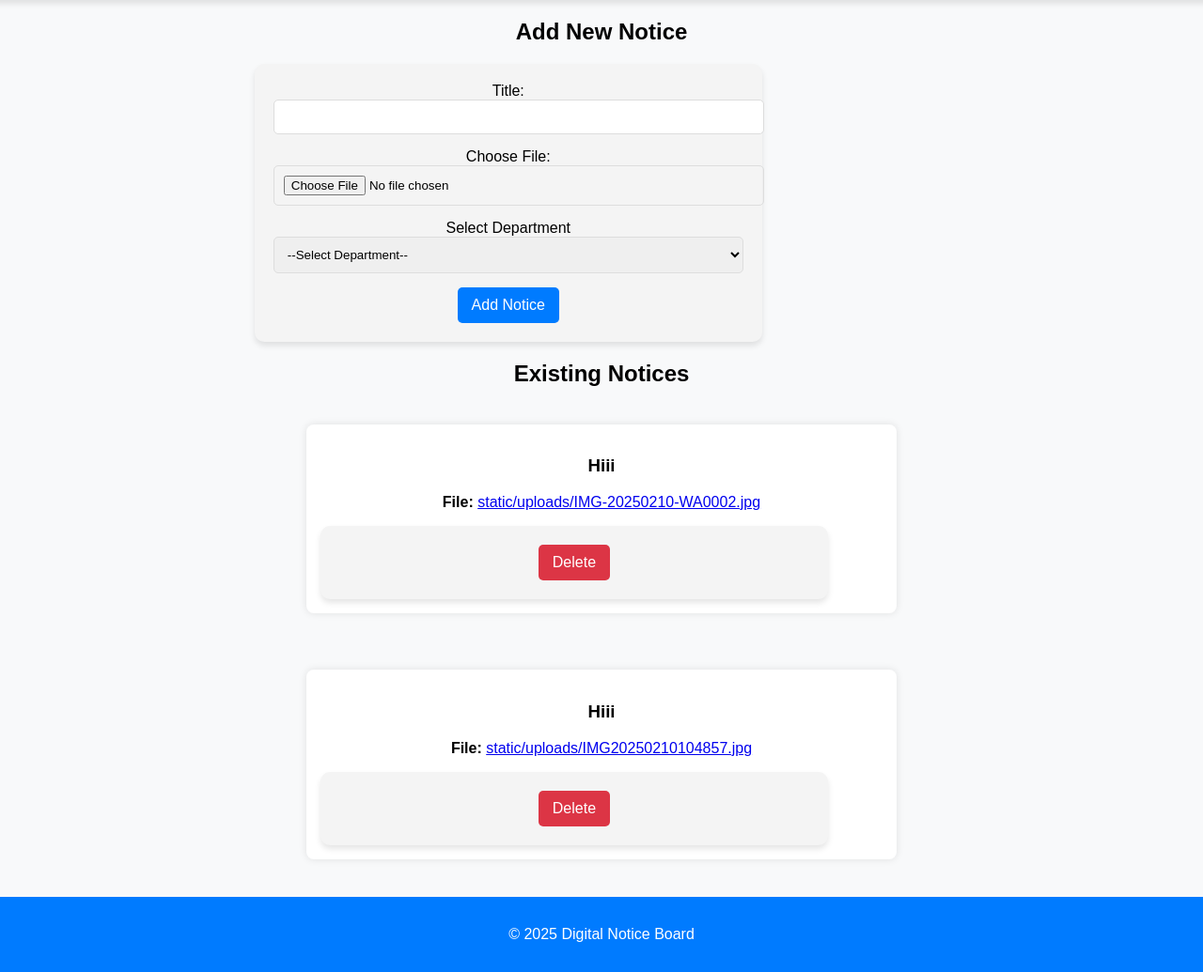
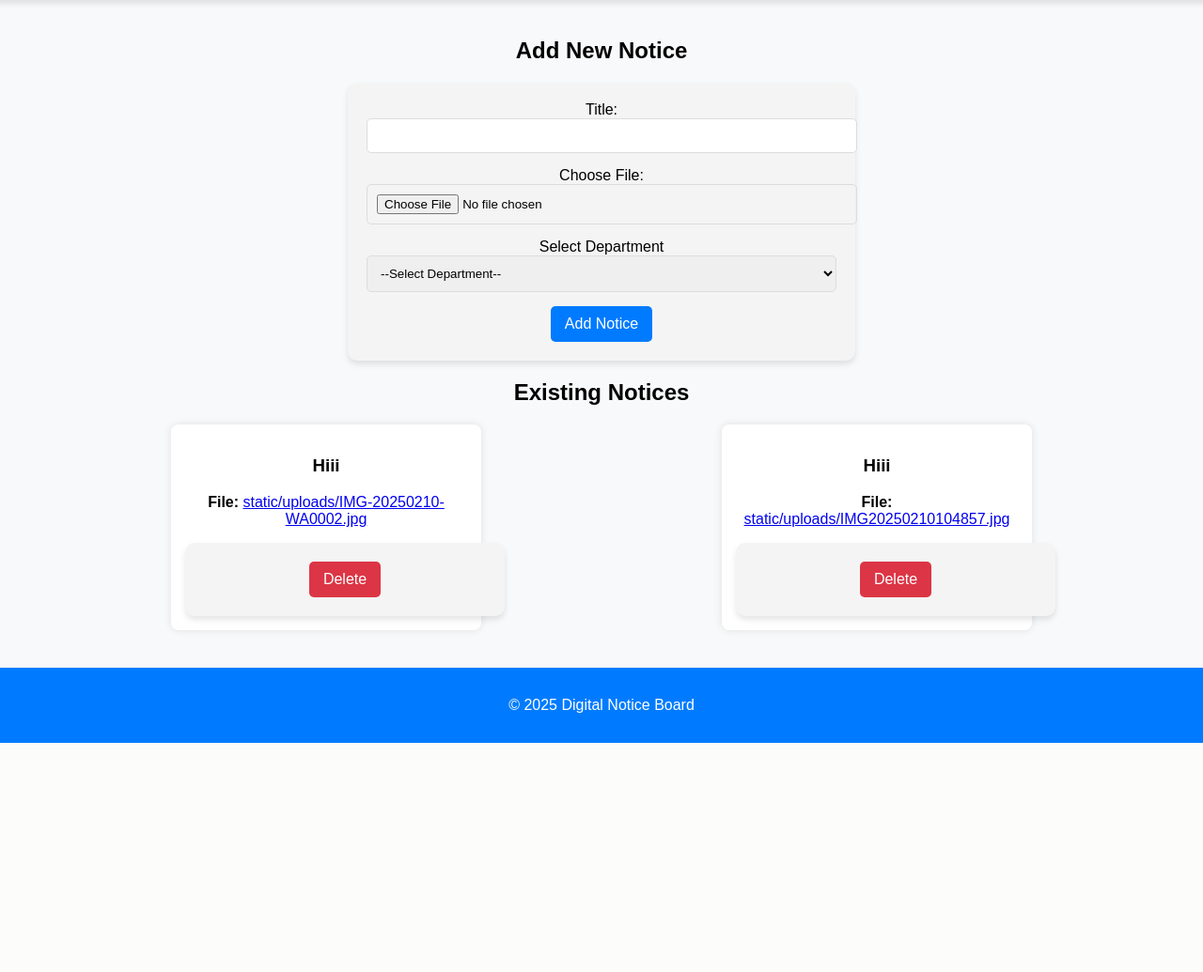
Before and after one commit to digi2025new/digital-notice, a Flask app: page /admin in a window 1280 px wide. Shown: the part 150-1185 px from the top of the page at 94% size. After the commit the page ends 941 px from the top, so only its background shows below. Run offline with Flask 3, Linux system fonts and the light colour scheme; a user stored in the database is signed in; data comes from the database, SQL or seed files in the repository.

Commit message:
Center admin panel layout and redirect with anchor to avoid page jump

```diff
--- a/server.py
+++ b/server.py
@@ -123,21 +123,26 @@ def admin():
 @app.route('/notices', methods=['POST'])
 @login_required
 def add_notice():
+    """Adds a new notice and redirects to #existing-notices to avoid jumping to top."""
     if 'file' not in request.files or 'department' not in request.form:
         return "Missing file or department field", 400
+
     file = request.files['file']
     title = request.form['title']
     department = request.form['department'].lower()
+
     if file.filename == '':
         return "No selected file"
+
     if file and allowed_file(file.filename):
         filename = secure_filename(file.filename)
         absolute_path = os.path.join(app.config['UPLOAD_FOLDER'], filename)
         file.save(absolute_path)
-        # Create a relative path with forward slashes for HTML use.
+
         relative_path = f"static/uploads/{filename}".replace("\\", "/")
         file_type = filename.rsplit('.', 1)[1].lower()
-        print("DEBUG: Storing in DB ->", relative_path)  # Debug info
+        print("DEBUG: Storing in DB ->", relative_path)
+
         conn = get_db_connection()
         try:
             conn.execute(
@@ -148,12 +153,16 @@ def add_notice():
             emit_notices_update()
         finally:
             conn.close()
-        return redirect(url_for('admin'))
+
+        # Redirect to the admin page and jump to the "existing-notices" section
+        return redirect(url_for('admin') + '#existing-notices')
+
     return "Invalid file type"
 
 @app.route('/notices/<int:notice_id>/delete', methods=['POST'])
 @login_required
 def delete_notice(notice_id):
+    """Deletes a notice and also redirects to #existing-notices."""
     conn = get_db_connection()
     try:
         notice = conn.execute('SELECT * FROM notices WHERE id = ?', (notice_id,)).fetchone()
@@ -164,7 +173,9 @@ def delete_notice(notice_id):
             conn.execute('DELETE FROM notices WHERE id = ?', (notice_id,))
             conn.commit()
             emit_notices_update()
-            return redirect(url_for('admin'))
+
+            # Redirect to #existing-notices so the user sees the updated list
+            return redirect(url_for('admin') + '#existing-notices')
         else:
             return "Notice not found"
     finally:
--- a/static/style.css
+++ b/static/style.css
@@ -38,7 +38,18 @@ header h1 {
     margin-bottom: 10px;
 }
 
-/* Department Selection Page */
+/* -------------------------------------------------- */
+/* Admin Main Container                               */
+/* -------------------------------------------------- */
+.admin-main {
+    width: 90%;
+    max-width: 1200px;  /* Adjust as needed for your layout */
+    margin: 0 auto;     /* Centers the admin content */
+    padding: 20px 0;
+    text-align: center;
+}
+
+/* Department Selection Page (if used) */
 .department-selection {
     display: flex;
     flex-direction: column;
@@ -55,7 +66,7 @@ header h1 {
     display: flex;
     align-items: center;
     justify-content: center;
-    min-height: 80vh; /* So it can occupy much of the screen */
+    min-height: 80vh;
     text-align: center;
     flex-direction: column;
 }
@@ -66,37 +77,31 @@ header h1 {
     flex-wrap: wrap;
     justify-content: center;
     gap: 20px;
-    width: 90%;
-    max-width: 1600px; /* Increased max width for large screens */
-    margin: 0 auto;
+    margin-top: 20px;
 }
 
 /* Individual Notice Styling */
 .notice {
-    /* Let .notice be wide enough to fill the screen */
-    display: block;
     background: white;
-    margin: 20px auto; /* Center horizontally */
     padding: 15px;
     border-radius: 8px;
     text-align: center;
+    vertical-align: top;
     box-shadow: 0 0 8px rgba(0, 0, 0, 0.1);
-    width: 90%;            /* Take up most of the page width */
-    max-width: 1200px;     /* Cap it on very large screens */
-    vertical-align: top;
+    width: 300px;
+    max-width: 100%;
+    margin: 0 auto;
 }
 
 /* Responsive Notice Display */
 .responsive-notice {
     width: 100%;
     height: auto;
-    /* Instead of 300px, allow more height */
-    max-height: 80vh;
-    object-fit: contain;  /* Ensures entire image is visible without cropping */
+    object-fit: contain;
     border-radius: 8px;
 }
 
-/* Fade-in effect (optional) */
+/* Fade-in effect for new notices (optional) */
 .fade-in {
     animation: fadeIn 0.8s ease-in-out;
 }
@@ -144,9 +149,10 @@ form {
     background: #f4f4f4;
     padding: 20px;
     border-radius: 10px;
-    width: 90%;
+    width: 100%;
     max-width: 500px;
     box-shadow: 0px 4px 6px rgba(0, 0, 0, 0.1);
+    margin: 0 auto;
 }
 
 .form-group {
@@ -163,7 +169,9 @@ select {
     border-radius: 5px;
 }
 
-/* Footer */
+/* -------------------------------------------------- */
+/* Footer                                             */
+/* -------------------------------------------------- */
 footer {
     margin-top: 20px;
     padding: 15px;
@@ -172,22 +180,20 @@ footer {
     width: 100%;
 }
 
-/* Mobile Responsive */
+/* -------------------------------------------------- */
+/* Mobile Responsive                                   */
+/* -------------------------------------------------- */
 @media (max-width: 768px) {
-    .container {
-        padding: 10px;
+    .admin-main {
+        width: 95%;
     }
     .notices-grid {
         flex-direction: column;
         align-items: center;
     }
     .notice {
-        width: 100%;
-        max-width: 100%;
-        margin: 10px auto;
-    }
-    .responsive-notice {
-        max-height: 60vh; /* Adjust for smaller screens if you wish */
+        width: 90%;
+        margin-bottom: 20px;
     }
 }
 
--- a/templates/admin.html
+++ b/templates/admin.html
@@ -17,7 +17,9 @@
       </nav>
     </header>
 
+    <!-- Center everything inside .admin-main -->
     <main class="admin-main">
+      <!-- Add New Notice Form -->
       <section id="new-notice">
         <h2>Add New Notice</h2>
         <form id="new-notice-form" method="post" action="{{ url_for('add_notice') }}" enctype="multipart/form-data">
@@ -43,6 +45,7 @@
         </form>
       </section>
 
+      <!-- Existing Notices -->
       <section id="existing-notices">
         <h2>Existing Notices</h2>
         <div class="notices-grid">
```
